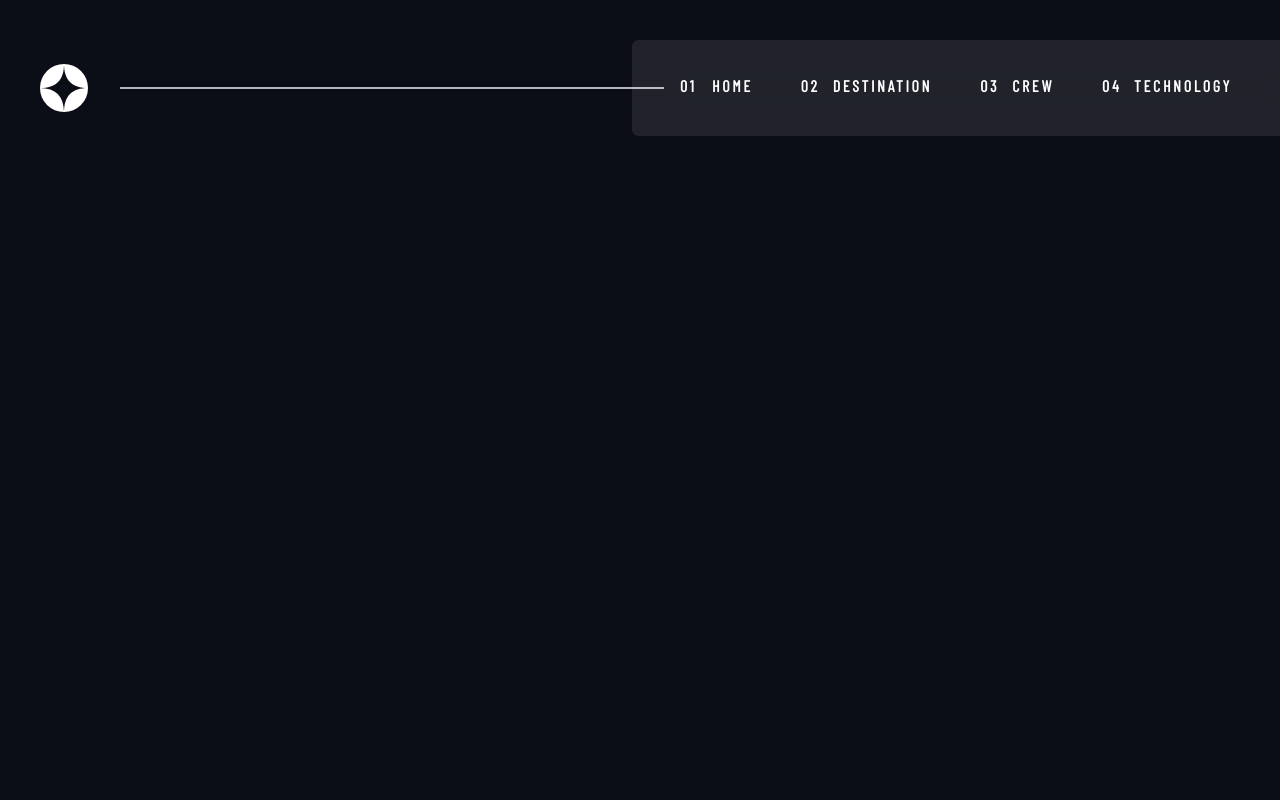
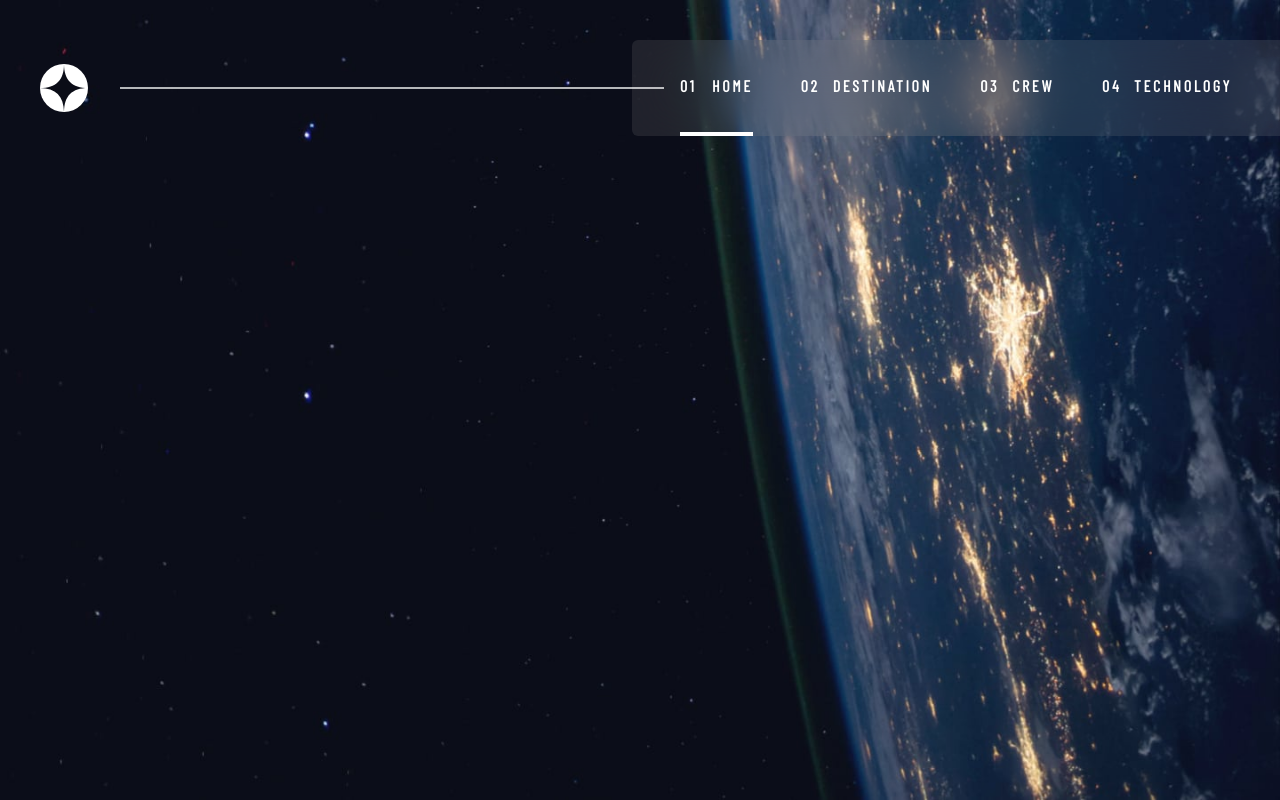
Before and after one commit to freetimezp/js-travel-11-space, a Next.js app: page / in a window 1280 px wide. Built offline with nearby package versions, Linux system fonts and the light colour scheme; a web font is replaced by a local one.

Commit message:
03. js-travel-11-space. MotionDiv, Background Component. Set active page.

```diff
--- /dev/null
+++ b/src/app/destination/page.tsx
@@ -0,0 +1,11 @@
+import React from 'react';
+
+function page() {
+    return (
+        <div>
+            destination destination destination destination
+        </div>
+    );
+};
+
+export default page;
--- a/src/app/page.tsx
+++ b/src/app/page.tsx
@@ -1,8 +1,19 @@
+"use client";
+import Background from "@/components/Background";
+import MotionDiv from "@/components/MotionDiv";
+
+import mobile from '@/assets/home/background-home-mobile.jpg';
+import tablet from '@/assets/home/background-home-tablet.jpg';
+import desktop from '@/assets/home/background-home-desktop.jpg';
 
 export default function Home() {
   return (
-    <>
-
-    </>
+    <MotionDiv>
+      <Background
+        mobile={mobile.src}
+        tablet={tablet.src}
+        desktop={desktop.src}
+      />
+    </MotionDiv>
   )
 }
--- /dev/null
+++ b/src/components/Background.tsx
@@ -0,0 +1,23 @@
+"use client";
+import React from 'react';
+import Image from 'next/image';
+
+interface BackgroundProps {
+    mobile: string;
+    tablet: string;
+    desktop: string;
+};
+
+function Background({ mobile, tablet, desktop }: BackgroundProps) {
+    return (
+        <div className="fixed z-0 h-screen w-screen top-0 left-0">
+            <picture>
+                <source media="(min-width:1024px)" srcSet={desktop} />
+                <source media="(min-width:768px)" srcSet={tablet} />
+                <Image src={mobile} className='object-cover' fill alt="bg" />
+            </picture>
+        </div>
+    );
+};
+
+export default Background;
--- /dev/null
+++ b/src/components/MotionDiv.tsx
@@ -0,0 +1,24 @@
+"use client";
+import React from 'react';
+import { motion } from 'framer-motion';
+import { FADE } from '@/lib/data';
+
+interface Props {
+    children: React.ReactNode;
+};
+
+function MotionDiv({ children }: Props) {
+    return (
+        <motion.div
+            key={Math.random().toString()}
+            variants={FADE}
+            initial="hidden"
+            animate="visible"
+            exit="exit"
+        >
+            {children}
+        </motion.div>
+    );
+};
+
+export default MotionDiv;
--- a/src/components/Navbar.tsx
+++ b/src/components/Navbar.tsx
@@ -1,5 +1,6 @@
 "use client";
 import React, { useCallback, useState } from 'react';
+import { motion } from 'framer-motion';
 import Image from 'next/image';
 
 import logoImg from '../assets/shared/logo.svg';
@@ -73,6 +74,15 @@ function Navbar() {
                                 <span className='block font-bold min-w-[20px]'>
                                     {item.title}
                                 </span>
+                                {
+                                    isActive(item.href) && (
+                                        <motion.span
+                                            layoutId='underline'
+                                            className='absolute bottom-0 right-0 h-full w-1 md:w-full
+                                            md:h-1 bg-white'
+                                        />
+                                    )
+                                }
                             </li>
                         </Link>
                     )
--- /dev/null
+++ b/src/lib/data.js
@@ -0,0 +1,73 @@
+// Framer Motion Variants
+export const FADE = {
+    hidden: {
+        opacity: 0,
+    },
+    visible: {
+        opacity: 1,
+        transition: {
+            type: 'spring',
+            duration: 1,
+        }
+    },
+    exit: {
+        opacity: 0,
+    }
+}
+export const SLIDE_LEFT = {
+    hidden: {
+        opacity: 0,
+        x: 100,
+    },
+    visible: {
+        opacity: 1,
+        x: 0,
+        transition: {
+            type: 'spring',
+            duration: 1,
+            once: true
+        }
+    },
+    exit: {
+        opacity: 0,
+        x: 100,
+    }
+}
+export const SLIDE_RIGHT = {
+    hidden: {
+        opacity: 0,
+        x: -100,
+    },
+    visible: {
+        opacity: 1,
+        x: 0,
+        transition: {
+            type: 'spring',
+            duration: 1,
+            once: true
+        }
+    },
+    exit: {
+        opacity: 0,
+        x: -100,
+    }
+}
+export const SCALE_UP = {
+    hidden: {
+        opacity: 0,
+        scale: 0.7,
+    },
+    visible: {
+        opacity: 1,
+        scale: 1,
+        transition: {
+            type: 'spring',
+            duration: 1,
+            once: true
+        }
+    },
+    exit: {
+        opacity: 0,
+        scale: 0.7,
+    }
+}
```
Also changed, not shown: package.json (+5 -4 lines), src/app/layout.tsx (+4 -3 lines), 1 other file (tests, documents, lock files or other folders).
